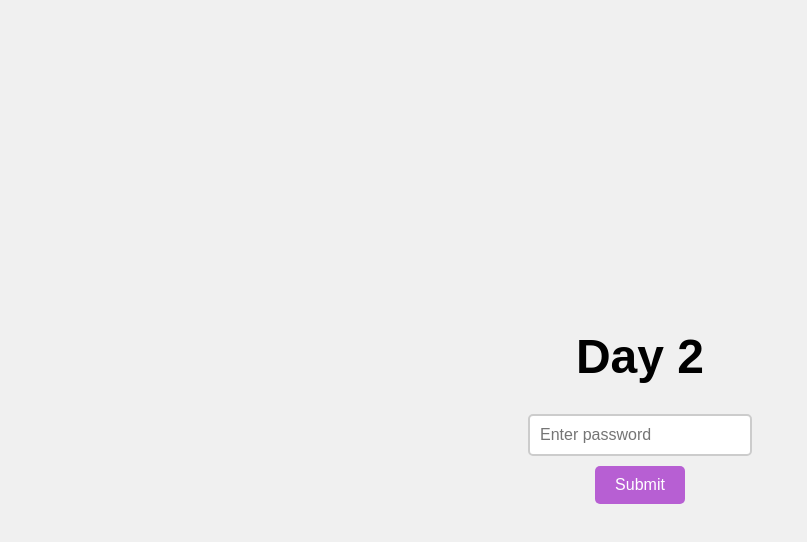
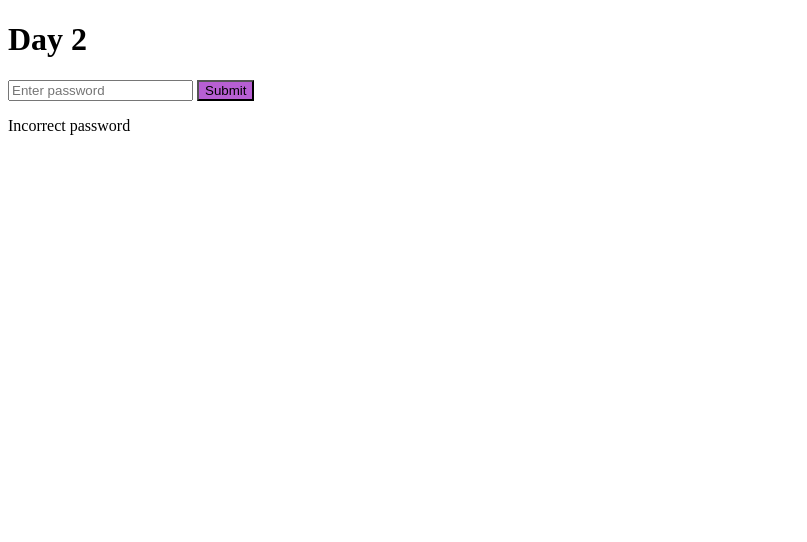
Before and after one commit to filipekek/birthdaypass, a plain HTML site: page secondpassword.html in a window 1280 px wide. Shown: the whole page, without its empty margins (0-807 px from the left). Drawn offline with Linux system fonts and the light colour scheme.

Commit message:
Update secondpassword.html

```diff
--- a/secondpassword.html
+++ b/secondpassword.html
@@ -5,61 +5,16 @@
     <meta name="viewport" content="width=device-width, initial-scale=1.0">
     <title>Birthday Password</title>
         <style>
-        body {
-            display: flex;
-            justify-content: center;
-            align-items: center;
-            flex-direction: column;
-            height: 100vh;
-            background-color: #f0f0f0;
-            margin: 0;
-            font-family: Arial, sans-serif;
-        }
-
-        .container {
-            text-align: center;
-            display: flex;
-            flex-direction: column;
-            align-items: center;
-        }
-
-        h1 {
-            font-size: 48px;
-            margin-bottom: 30px;
-        }
-
-        input[type="text"] {
-            padding: 10px;
-            font-size: 16px;
-            border: 2px solid #ccc;
-            border-radius: 5px;
-            margin-bottom: 10px;
-            width: 200px;
-        }
 
         button {
-            padding: 10px 20px;
-            font-size: 16px;
-            color: #fff;
             background-color: #B75FD3;
-            border: none;
-            border-radius: 5px;
-            cursor: pointer;
         }
 
         button:hover {
             background-color: #A537C8;
         }
 
-        .hidden {
-            display: none;
-        }
 
-        #message {
-            color: red;
-            font-weight: bold;
-            margin-top: 10px; /* Space between button and message */
-        }
     </style>
 </head>
 <body>
```
